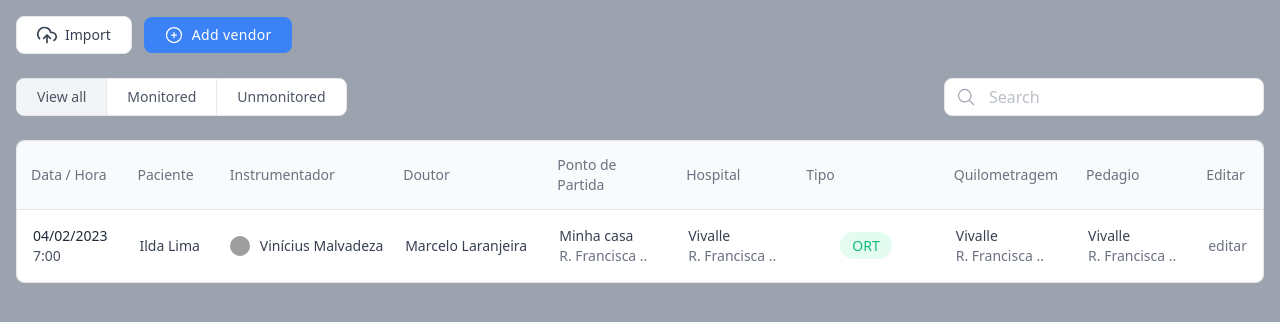
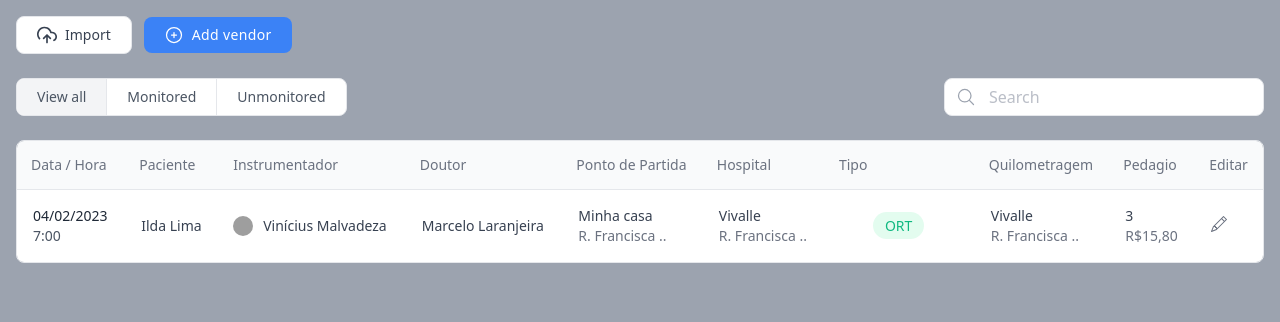
Before and after one commit to bolodissenoura/GQL-study-project, a Next.js app in the folder frontend/: page / in a window 1280 px wide. Shown: the top 322 px of the page. Built offline with nearby package versions, Linux system fonts and the light colour scheme; grey boxes are pictures that could not be loaded.

Commit message:
feat: add price to table parkers

```diff
--- a/frontend/src/components/TableRow/tableRow.component.tsx
+++ b/frontend/src/components/TableRow/tableRow.component.tsx
@@ -44,11 +44,15 @@ export const TableRow = () => {
           <p className="text-gray-500 dark:text-gray-400">R. Francisca ..</p>
         </td>
         <td className="px-4 py-4 text-sm whitespace-nowrap">
-          <h4 className="text-gray-700 dark:text-gray-200">Vivalle</h4>
-          <p className="text-gray-500 dark:text-gray-400">R. Francisca ..</p>
+          <h4 className="text-gray-700 dark:text-gray-200">3</h4>
+          <p className="text-gray-500 dark:text-gray-400">R$15,80</p>
         </td>
         <td className="px-4 py-4 text-sm whitespace-nowrap">
-          <button className="text-gray-500 dark:text-gray-400">editar</button>
+          <button className="text-gray-500 dark:text-gray-400">
+            <svg xmlns="http://www.w3.org/2000/svg" width="16" height="16" fill="currentColor" className="bi bi-pencil" viewBox="0 0 16 16">
+              <path d="M12.146.146a.5.5 0 0 1 .708 0l3 3a.5.5 0 0 1 0 .708l-10 10a.5.5 0 0 1-.168.11l-5 2a.5.5 0 0 1-.65-.65l2-5a.5.5 0 0 1 .11-.168l10-10zM11.207 2.5 13.5 4.793 14.793 3.5 12.5 1.207 11.207 2.5zm1.586 3L10.5 3.207 4 9.707V10h.5a.5.5 0 0 1 .5.5v.5h.5a.5.5 0 0 1 .5.5v.5h.293l6.5-6.5zm-9.761 5.175-.106.106-1.528 3.821 3.821-1.528.106-.106A.5.5 0 0 1 5 12.5V12h-.5a.5.5 0 0 1-.5-.5V11h-.5a.5.5 0 0 1-.468-.325z" />
+            </svg>
+          </button>
         </td>
       </tr>
     </>
```
